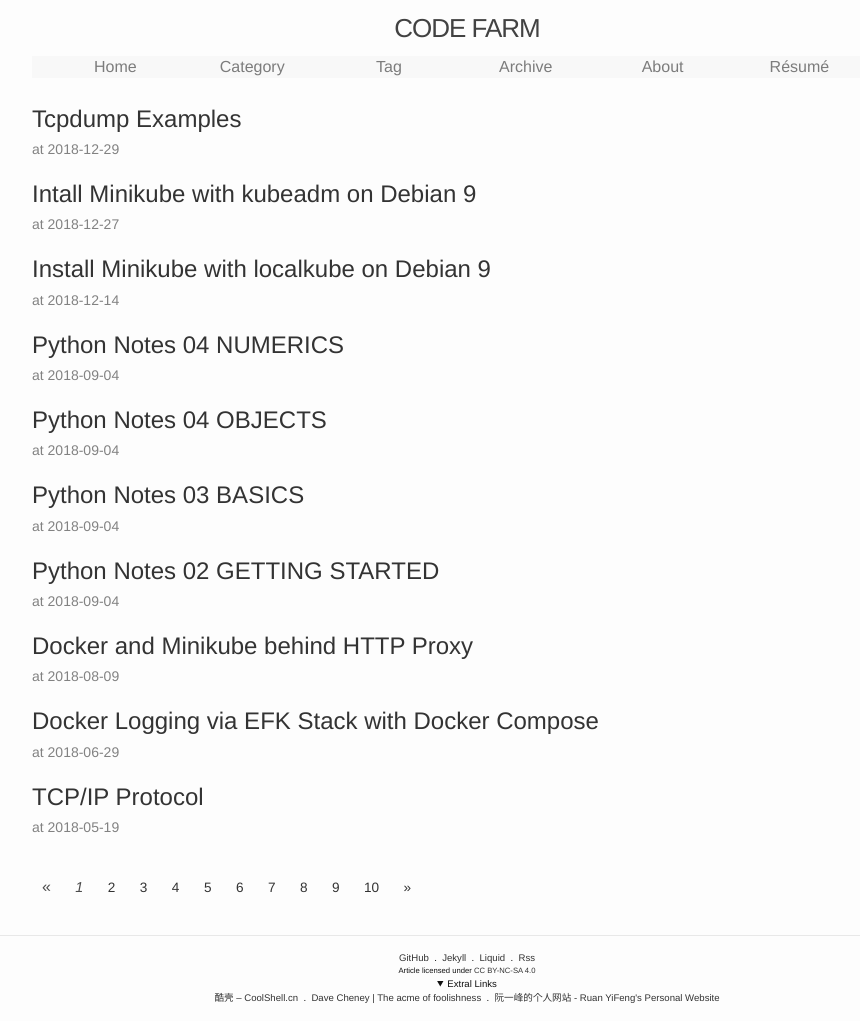
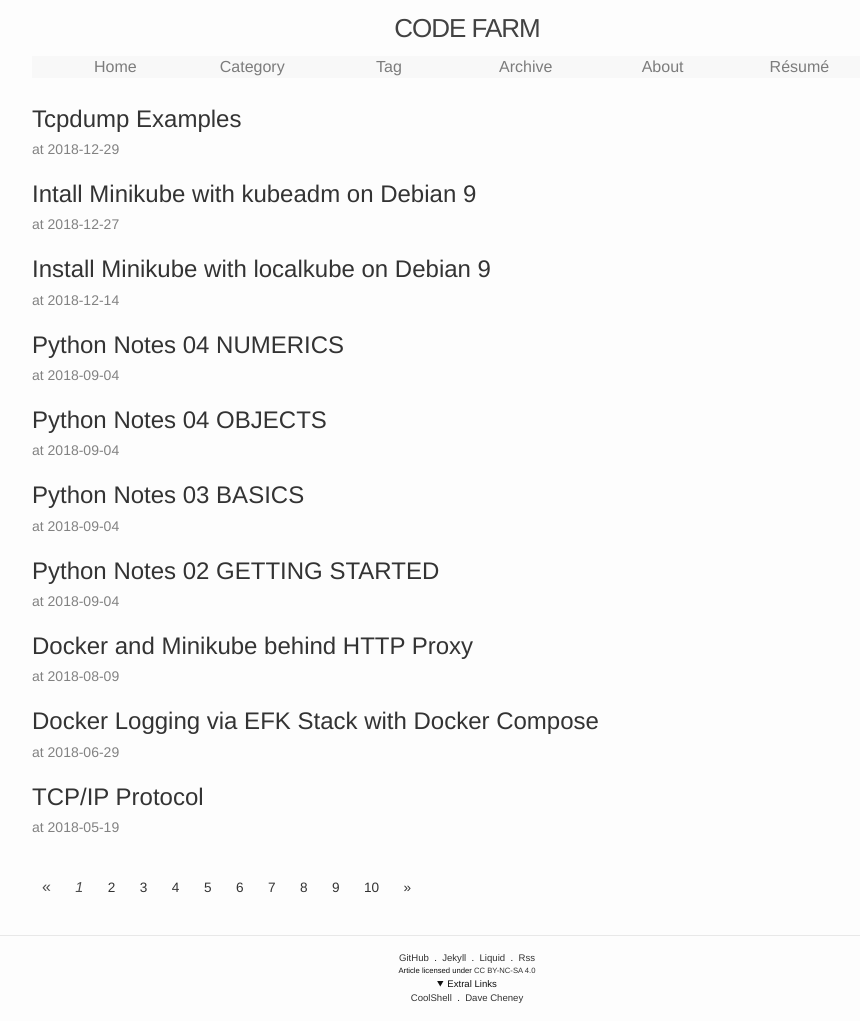
Before and after one commit to ousiax/ousiax.github.io, a Jekyll site: the page built from index.html, in a window 1280 px wide. Shown: the whole page, without its empty margins (173-1033 px from the left). Built offline with Jekyll 4.4.1, drawn with Linux system fonts in a browser that asks for light colours; the list of posts is cut into pages by our own code.

Commit message:
Update extralinks.yml

```diff
--- a/_data/extralinks.yml
+++ b/_data/extralinks.yml
@@ -1,6 +1,4 @@
-- title : 酷壳 – CoolShell.cn
+- title : CoolShell
   ref: https://coolshell.cn/
-- title: Dave Cheney | The acme of foolishness
+- title: Dave Cheney
   ref: https://dave.cheney.net/
-- title: 阮一峰的个人网站 - Ruan YiFeng's Personal Website
-  ref: http://www.ruanyifeng.com/
```
